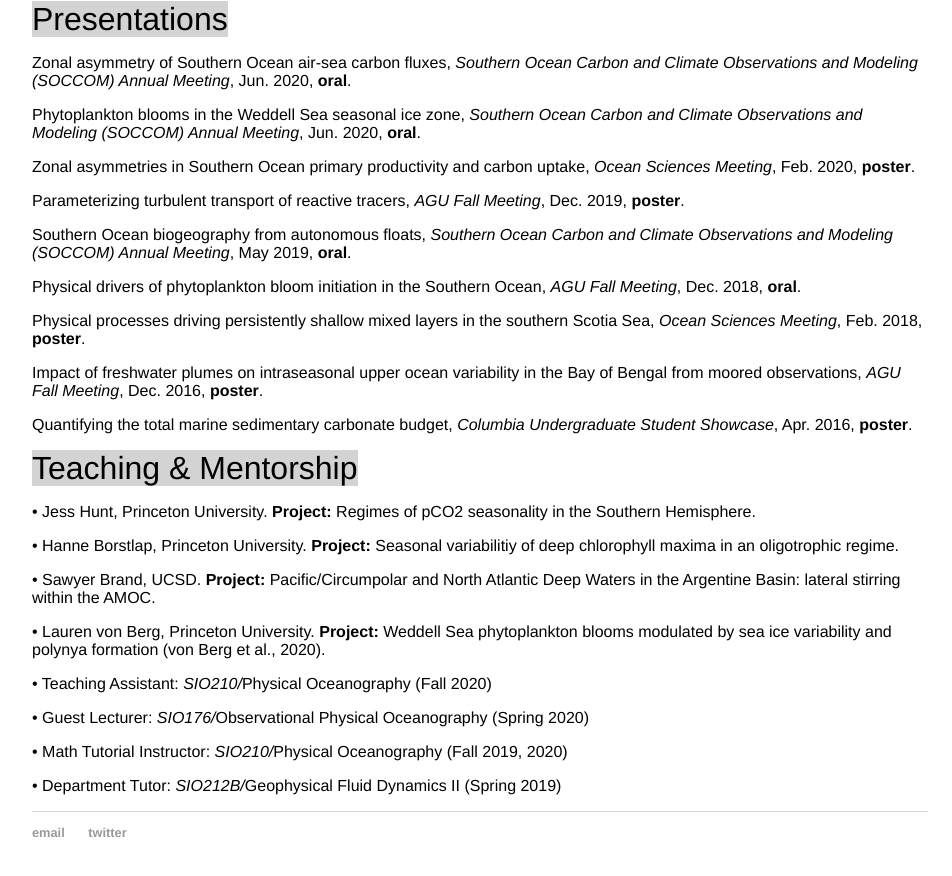
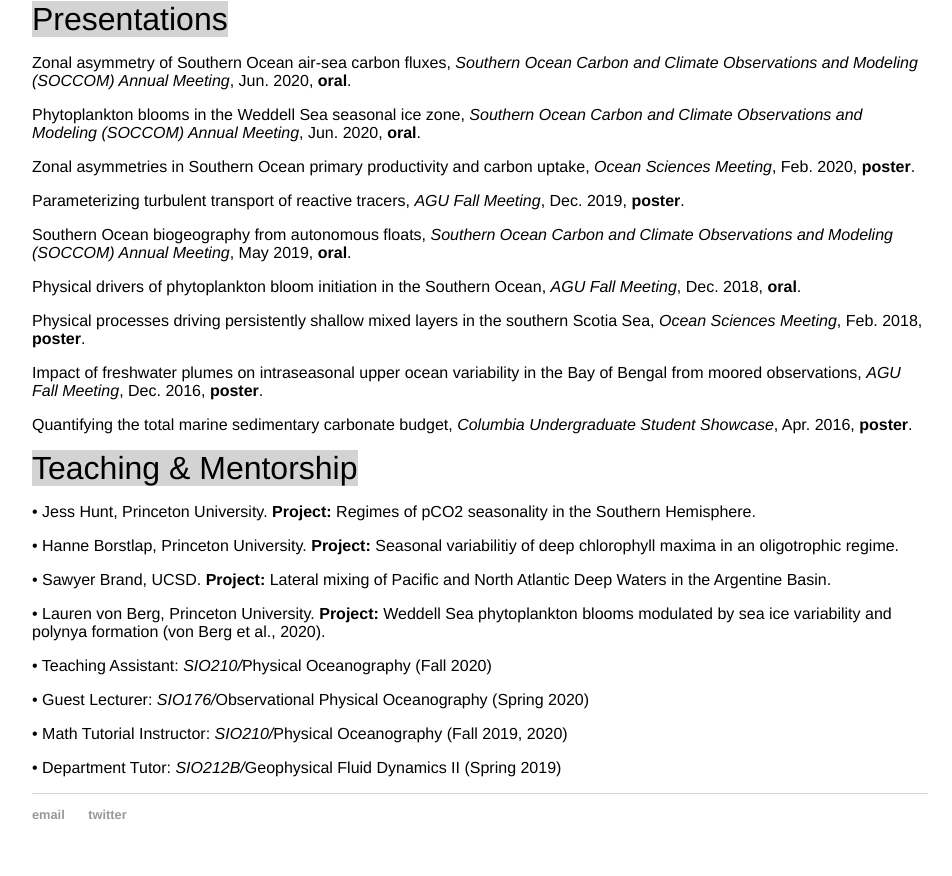
Before and after one commit to cprend/cprend.github.io, a Jekyll site: the page cv/index.html, which Jekyll copies as it is, in a window 1280 px wide and 900 px high, scrolled down 1054 px. Shown: the top 876 px of the window, without its empty margins (160-1112 px from the left). Built offline with Jekyll 4.4.1, drawn with Linux system fonts in a browser that asks for light colours.

Commit message:
Update index.html

```diff
--- a/cv/index.html
+++ b/cv/index.html
@@ -60,7 +60,7 @@
 		<p1>Teaching & Mentorship</p1>
 		<p>• Jess Hunt, Princeton University. <b>Project:</b> Regimes of pCO2 seasonality in the Southern Hemisphere.</p>
 		<p>• Hanne Borstlap, Princeton University. <b>Project:</b> Seasonal variabilitiy of deep chlorophyll maxima in an oligotrophic regime.</p>
-		<p>• Sawyer Brand, UCSD. <b>Project:</b> Pacific/Circumpolar and North Atlantic Deep Waters in the Argentine Basin: lateral stirring within the AMOC.</p>
+		<p>• Sawyer Brand, UCSD. <b>Project:</b> Lateral mixing of Pacific and North Atlantic Deep Waters in the Argentine Basin.</p>
 		<p>• Lauren von Berg, Princeton University. <b>Project:</b> Weddell Sea phytoplankton blooms modulated by sea ice variability and polynya formation (von Berg et al., 2020).</p>
 		<p>• Teaching Assistant: <em>SIO210/</em>Physical Oceanography (Fall 2020)</p>
 		<p>• Guest Lecturer: <em>SIO176/</em>Observational Physical Oceanography (Spring 2020)</p>
```
